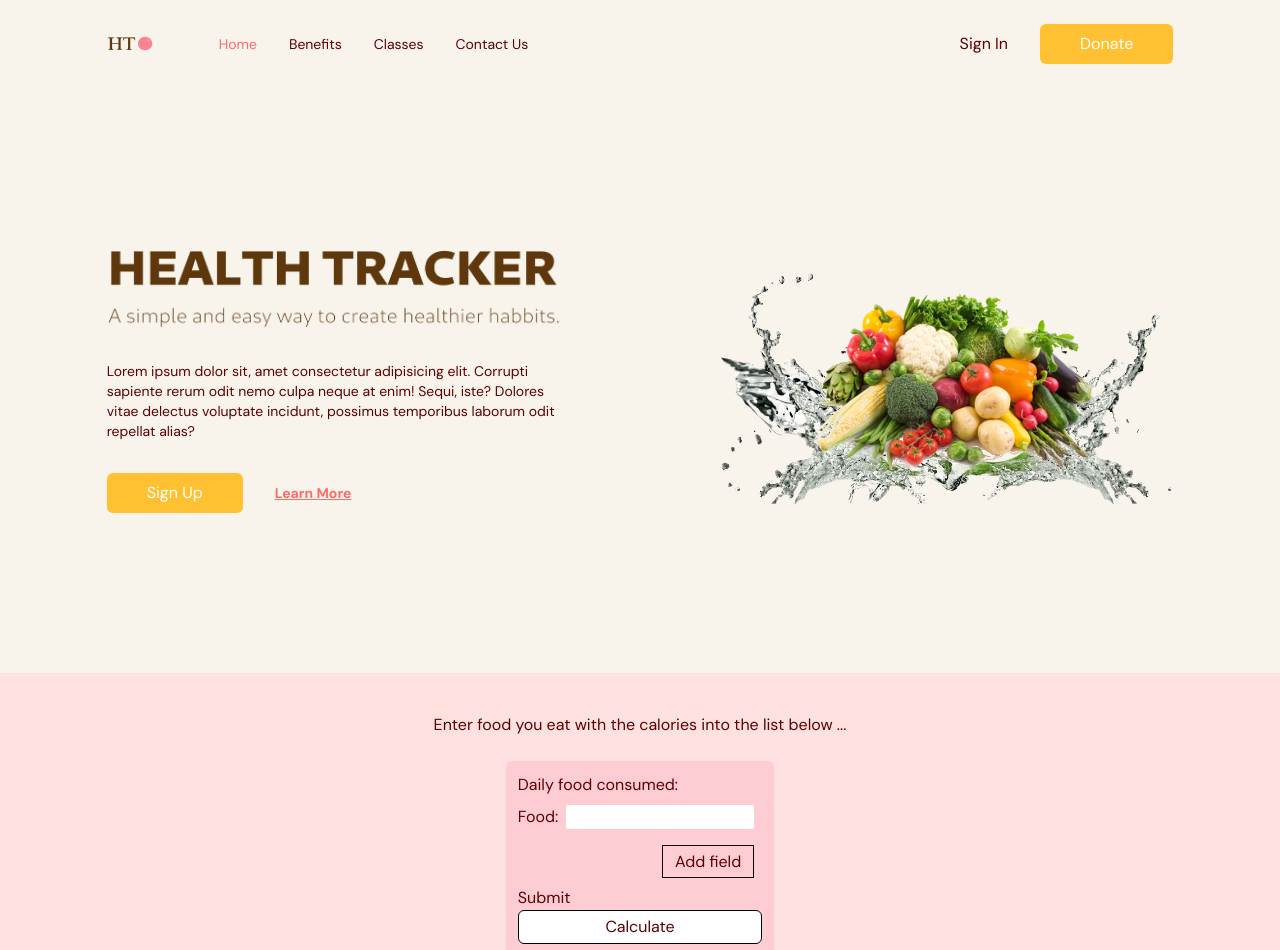
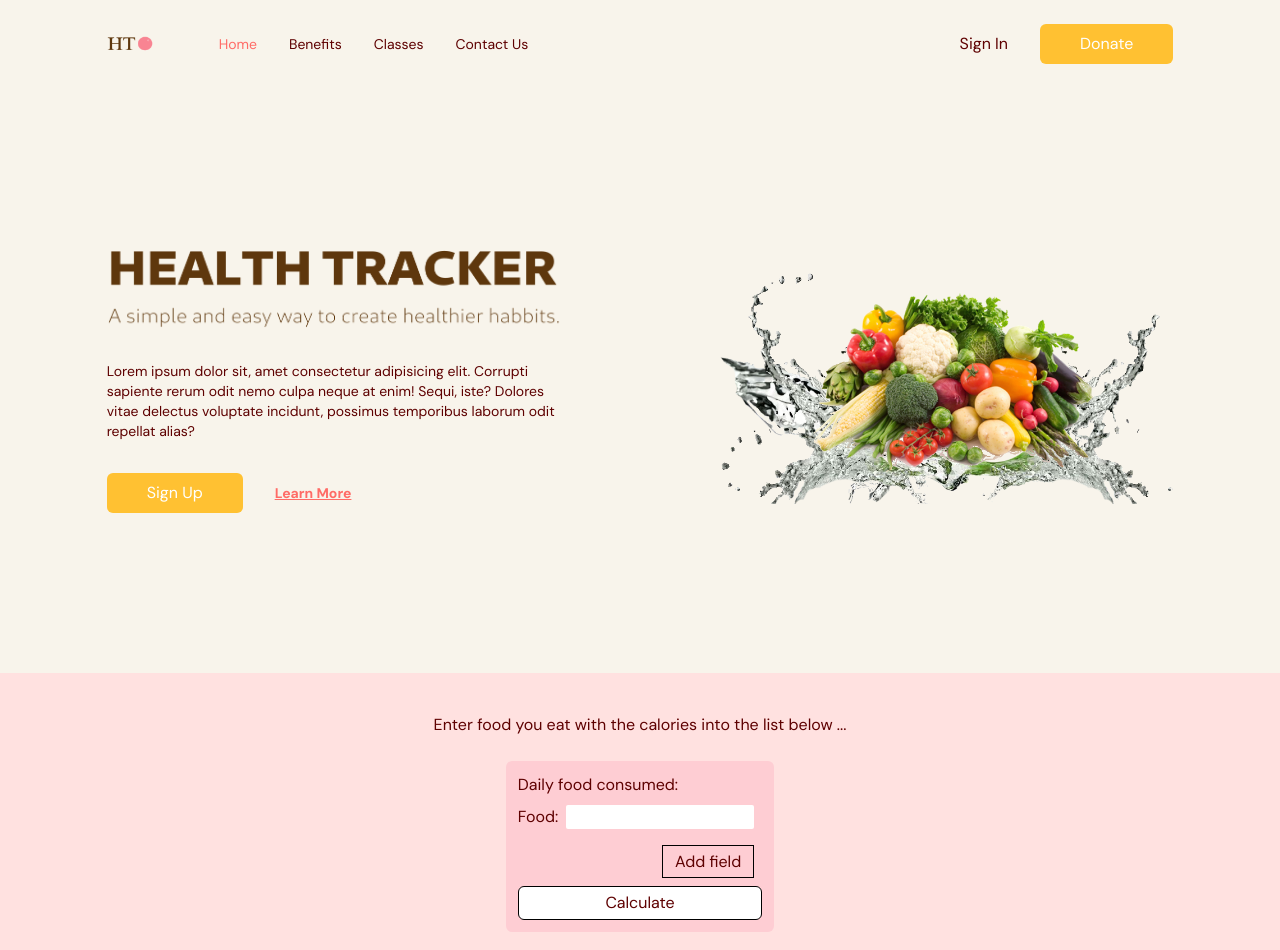
Before and after one commit to AyrtonCR/health-tracker-app, a React (Vite) app in the folder health-application/: page / in a window 1280 px wide. Shown: the top 950 px of the page. Built offline with nearby package versions, Linux system fonts and the light colour scheme.

Commit message:
adding add food state fucntionality

```diff
--- a/health-application/src/components/addField.jsx
+++ b/health-application/src/components/addField.tsx
@@ -17,7 +17,11 @@ export default function AddField() {
       <button onClick={handleClick}>Submit</button>
 
       {Array.from(Array(counter)).map((c, index) => {
-        return <input key={c} type="text"></input>;
+        return (
+          <input key={c} type="text">
+            {index}
+          </input>
+        );
       })}
     </div>
   );
--- a/health-application/src/scenes/home/index.tsx
+++ b/health-application/src/scenes/home/index.tsx
@@ -1,4 +1,4 @@
-import React from "react";
+import React, { useState } from "react";
 // import useMediaQuery from "@/hooks/useMediaQuery";
 import ActionButton from "@/shared/ActionButton";
 import HomePageText from "@/assets/httitle.png";
@@ -7,13 +7,18 @@ import AnchorLink from "react-anchor-link-smooth-scroll";
 import { SelectedPage } from "@/shared/types";
 import { motion } from "framer-motion";
 import AddField from "@/components/addField";
+
 type Props = {
   setSelectedPage: (value: SelectedPage) => void;
 };
 
 function Home({ setSelectedPage }: Props) {
+  const [daily, setDaily] = useState([{ Food: "" }]);
   // const isAboveMediumScreens = useMediaQuery("(min-width:1060px)");
 
+  const handleServiceAdd = () => {
+    setDaily([...daily, { Food: "" }]);
+  };
   return (
     <section
       id="home"
@@ -96,14 +101,37 @@ function Home({ setSelectedPage }: Props) {
                 {/* Sub title */}
                 <p>Daily food consumed:</p>
                 {/* Form Input */}
-                <div>
-                  <label>Food:</label>
-                  <input className="m-2 rounded-sm"></input>
-                </div>
-                <button className="m-2 grid justify-self-end border-[0.01rem] border-solid border-black px-3 py-[0.2rem]">
-                  Add field
-                </button>
-                <AddField />
+
+                {daily.map((singleDaily, index) => (
+                  <>
+                    <div key={index}>
+                      <label>Food:</label>
+                      <input className="m-2 rounded-sm"></input>
+                      <div>
+                        {daily.length - 1 === index && daily.length < 10 && (
+                          <button
+                            onClick={handleServiceAdd}
+                            className="m-2 grid justify-self-end border-[0.01rem] border-solid border-black px-3 py-[0.2rem]"
+                          >
+                            Add field
+                          </button>
+                        )}
+                      </div>
+                      <div>
+                        {daily.length > 1 && (
+                          <button
+                            type="button"
+                            className="m-2 grid justify-self-end border-[0.01rem] border-solid border-black px-3 py-[0.2rem]"
+                          >
+                            <span>Remove</span>
+                          </button>
+                        )}
+                      </div>
+                    </div>
+                  </>
+                ))}
+
+                {/* <AddField /> */}
                 <button className="rounded-md border-[0.01rem] border-solid border-black bg-white px-3 py-1 transition-all hover:scale-[1.1] hover:border-[0.09rem] hover:border-black hover:bg-slate-50">
                   Calculate
                 </button>
```
